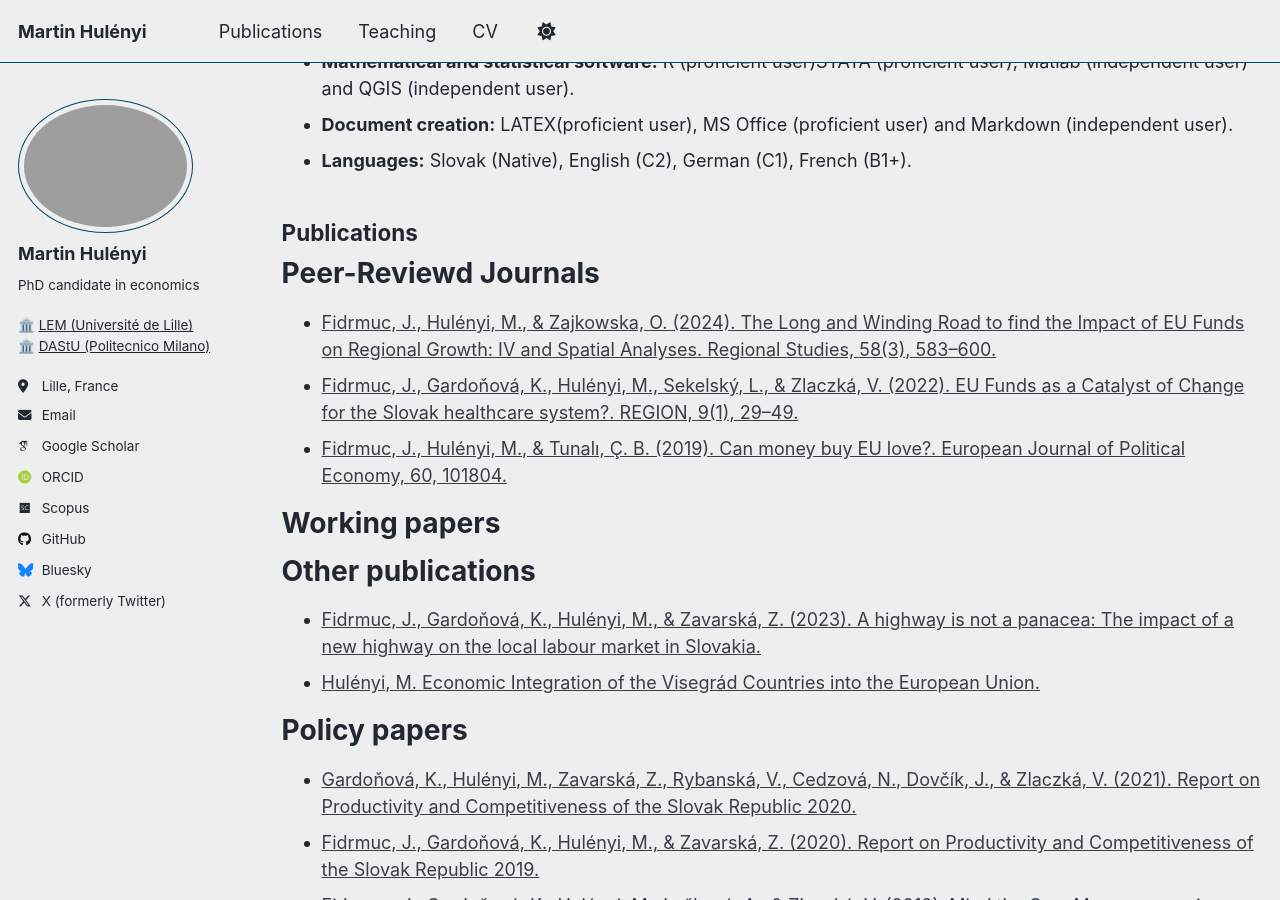
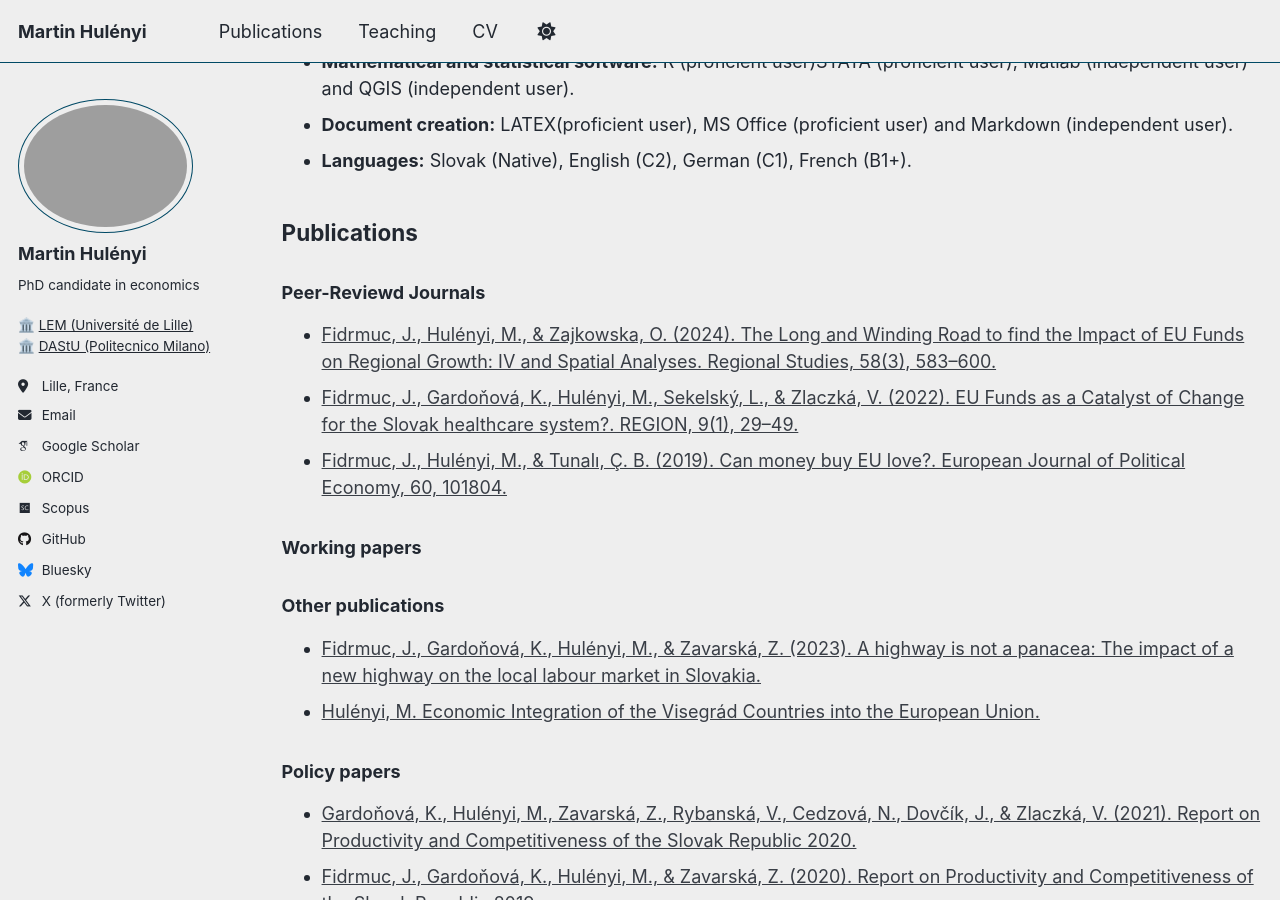
Before and after one commit to martinhulenyi/martinhulenyi.github.io, a Jekyll site: the page built from _pages/cv.md, in a window 1280 px wide and 900 px high, scrolled down 2475 px. Built offline with Jekyll 4.4.1, drawn with Linux system fonts in a browser that asks for light colours; some web fonts are replaced; a script that is not in the unit is left out.

Commit message:
Update cv.md

```diff
--- a/_pages/cv.md
+++ b/_pages/cv.md
@@ -86,19 +86,19 @@ redirect_from:
 
 
 ## **Publications**
-# **Peer-Reviewd Journals**
+### **Peer-Reviewd Journals**
 * <a href = "https://www.tandfonline.com/doi/full/10.1080/00343404.2023.2217214" target="_blank" rel="noopener"> Fidrmuc, J., Hulényi, M., & Zajkowska, O. (2024). The Long and Winding Road to find the Impact of EU Funds on Regional Growth: IV and Spatial Analyses. Regional Studies, 58(3), 583–600. </a>
 * <a href = "https://openjournals.wu.ac.at/ojs/index.php/region/article/view/344" target="_blank" rel="noopener"> Fidrmuc, J., Gardoňová, K., Hulényi, M., Sekelský, L., & Zlaczká, V. (2022). EU Funds as a Catalyst of Change for the Slovak healthcare system?. REGION, 9(1), 29–49. </a>
 * <a href = "https://www.sciencedirect.com/science/article/abs/pii/S0176268018304555" target="_blank" rel="noopener"> Fidrmuc, J., Hulényi, M., & Tunalı, Ç. B. (2019). Can money buy EU love?. European Journal of Political Economy, 60, 101804. </a>
 
 
-# **Working papers**
+### **Working papers**
 
-# **Other publications**
+### **Other publications**
 * <a href = "https://isa.gov.sk/wp-content/uploads/2024/10/dialnice.pdf"> Fidrmuc, J., Gardoňová, K., Hulényi, M., & Zavarská, Z. (2023). A highway is not a panacea: The impact of a new highway on the local labour market in Slovakia. </a>
 * <a href = "https://www.nbs.sk/_img/documents/_publik_nbs_fsr/biatec/rok2016/06-2016/biatec_6_16_05hulenyi.pdf"> Hulényi, M. Economic Integration of the Visegrád Countries into the European Union. </a>
 
-# **Policy papers**
+### **Policy papers**
 * <a href = "https://isa.gov.sk/wp-content/uploads/2023/08/23082021_Report_on_Productivity_and_Competitiveness_2020_FINAL.pdf" target="_blank" rel="noopener"> Gardoňová, K., Hulényi, M., Zavarská, Z., Rybanská, V., Cedzová, N., Dovčík, J., & Zlaczká, V. (2021). Report on Productivity and Competitiveness of the Slovak Republic 2020. </a>
 * <a href = "https://isa.gov.sk/wp-content/uploads/2023/08/7814_report-on-productivity-and-competitiveness-of-the-slovak-republic-npb-isa-final2.pdf" target="_blank" rel="noopener"> Fidrmuc, J., Gardoňová, K., Hulényi, M., & Zavarská, Z. (2020). Report on Productivity and Competitiveness of the Slovak Republic 2019.</a>
 * <a href = "https://isa.gov.sk/wp-content/uploads/2023/08/7382.pdf" target="_blank" rel="noopener"> Fidrmuc, J., Gardoňová, K., Hulényi, M., Lešková, A., & Zlaczká, V. (2018). Mind the Gap: Macroeconomic Analysis of the Investment gap in Slovak regions. </a>
```
